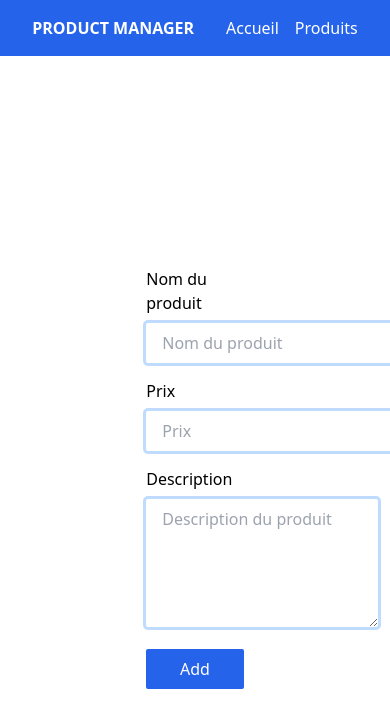
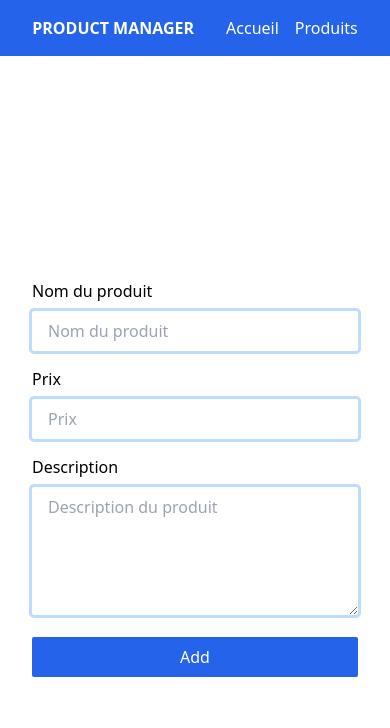
Before and after one commit to Ianel/product-crud, a Vue app: page /add-product in a window 390 px wide. Shown: the top 728 px of the page. Built offline with nearby package versions, Linux system fonts and the light colour scheme.

Commit message:
feat: finalize responsiveness

```diff
--- a/src/pages/Products/AddProduct/AddProduct.vue
+++ b/src/pages/Products/AddProduct/AddProduct.vue
@@ -1,7 +1,7 @@
 <template>
     <div class="flex justify-center items-center h-screen">
         <form
-            class="my-12 flex flex-col justify-between items-stretch w-1/4 gap-4"
+            class="my-12 flex flex-col justify-between items-stretch w-full px-8 md:px-0 md:w-1/2 gap-4"
         >
             <label>
                 <p>Nom du produit</p>
```
